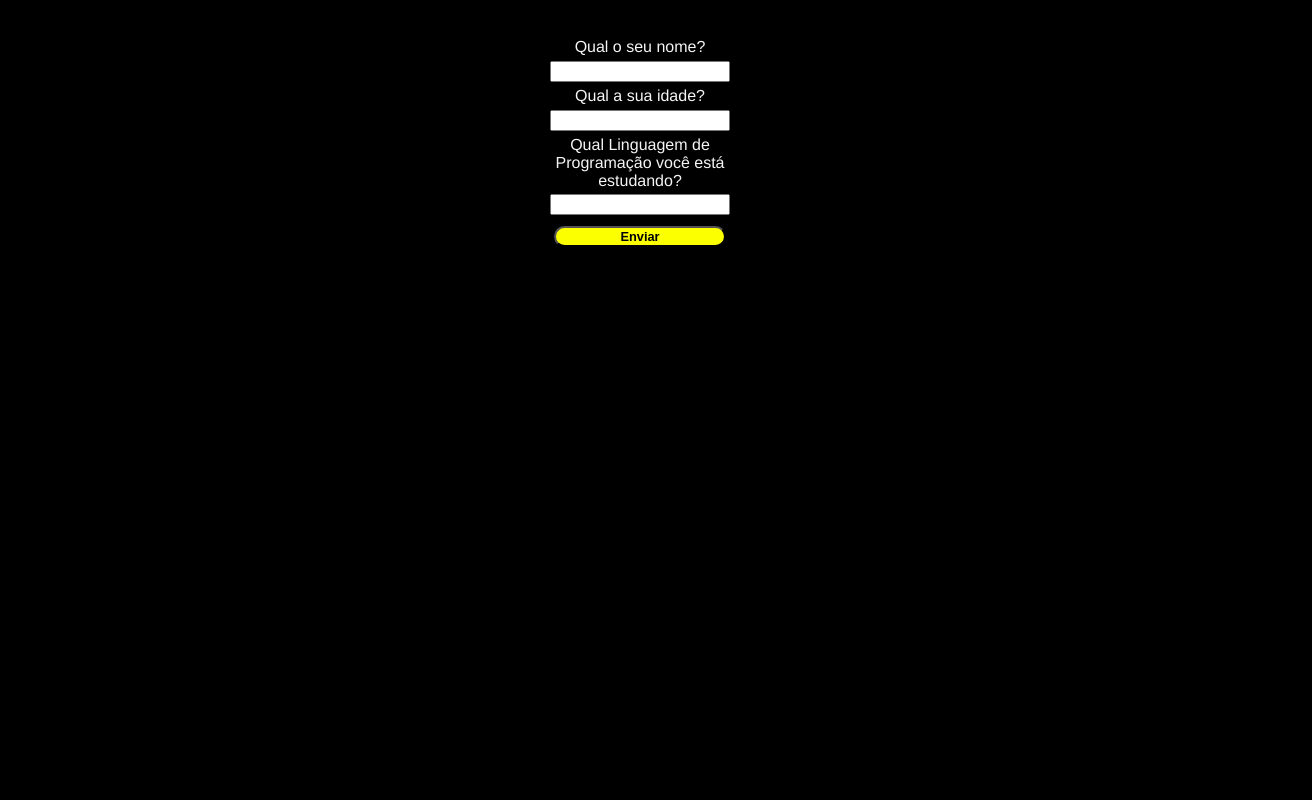
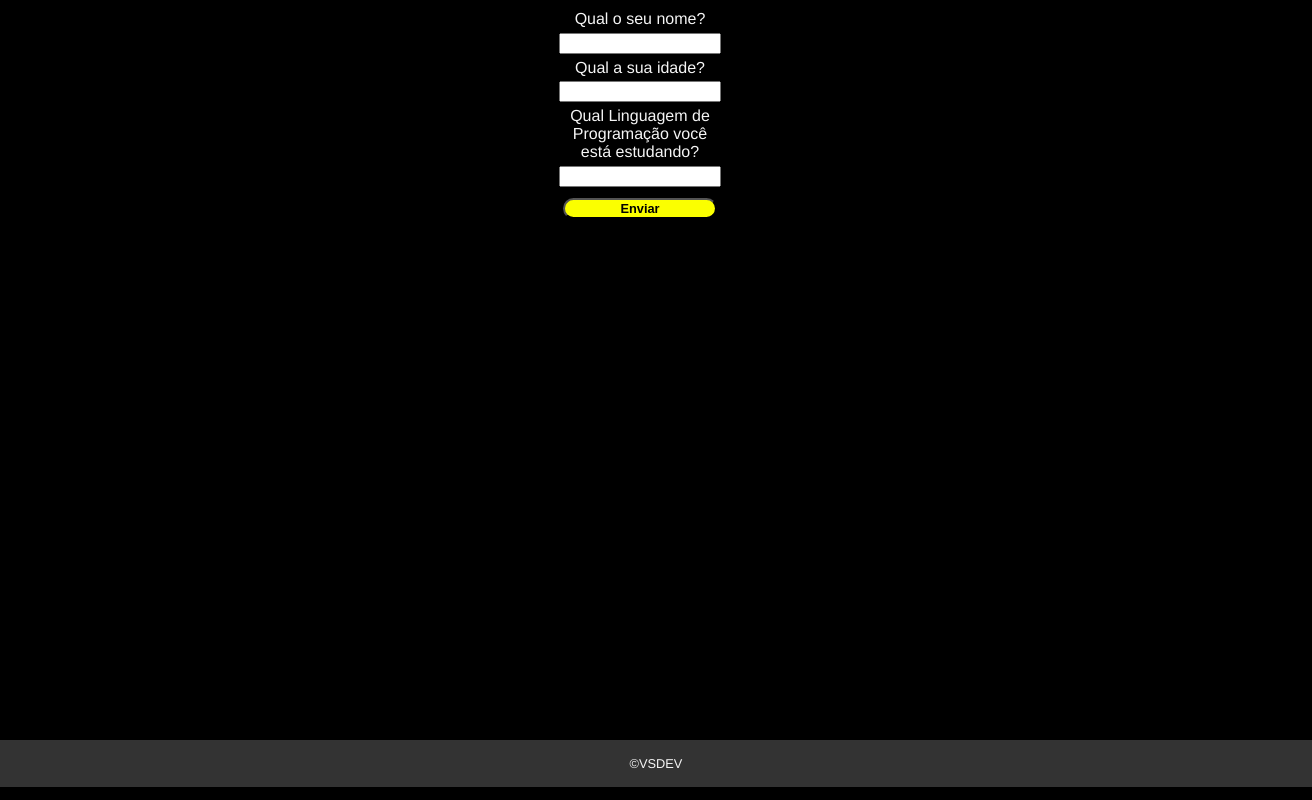
Before and after one commit to bryansilvacm/-7DaysOfCode---dia-2, a plain HTML site: page index.html in a window 1280 px wide. Shown: the whole page, 1312 px wide, since content can reach past the window. Drawn offline with Linux system fonts and the light colour scheme.

Commit message:
Update index.html

```diff
--- a/index.html
+++ b/index.html
@@ -11,13 +11,16 @@
         background-color: black;
         margin: 0;
         padding: 0;
-
+        width: 100%;
+        height: 100%;
         font-family: "Franklin Gothic Medium", "Arial Narrow", Arial, sans-serif;
+        display: flex;
+        flex-direction: column;
       }
       div {
-        width: 90%;
+        width: 80%;
         height: 90%;
-        margin: 3% auto;
+        margin: 10px auto;
         color: #f5f5f5;
         display: flex;
         flex-direction: column;
@@ -42,11 +45,12 @@
         color: #f5f5f5;
         font-size: 1.1rem;
         padding: 1rem;
-        margin: 2rem auto;
+        margin: 1rem auto;
         text-align: center;
       }
       #div_pergunta2 {
         width: 100%;
+        height: auto;
         margin: 0 auto;
         color: #f5f5f5;
         display: none;
@@ -65,6 +69,14 @@
       input {
         width: 15%;
         margin: 0 auto;
+      }
+      footer {
+        width: 100%;
+        text-align: center;
+        background-color: #333;
+        color: #f5f5f5;
+        padding: 1rem;
+        font-size: 0.8rem;
       }
     </style>
   </head>
@@ -93,7 +105,7 @@
       </div>
       <p id="p2"></p>
     </div>
-
+    <footer>&copy;VSDEV</footer>
     <script>
       function perguntar() {
         let div_pergunta2 = document.getElementById("div_pergunta2");
```
